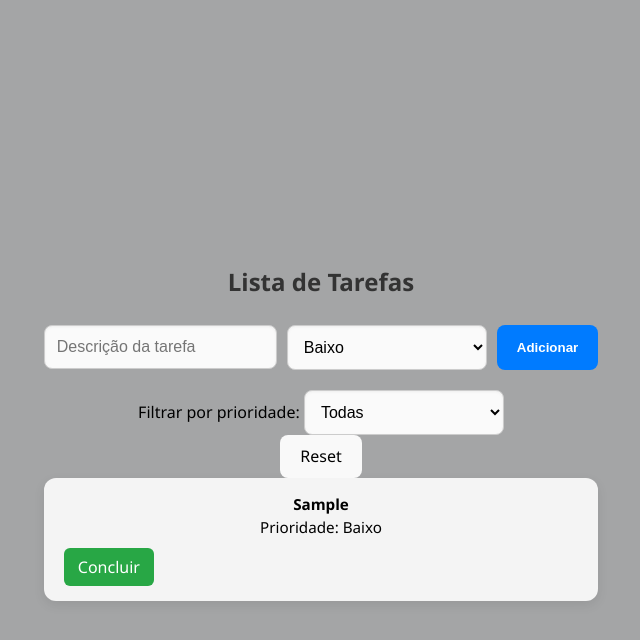
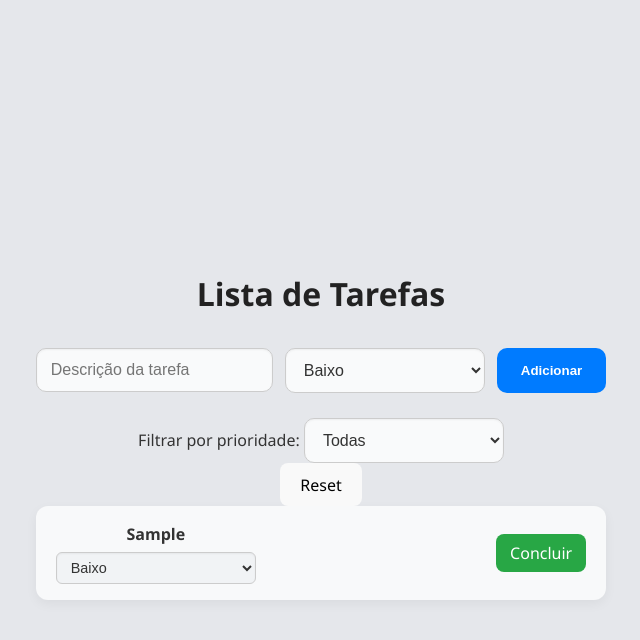
Before and after one commit to Mr-Vitor/Projeto-to-do-list, a React (Vite) app in the folder to-do-list/: page / in a window 1280 px wide. Both pictures are taken after typing "Sample" into the empty fields and a click on the input "Adicionar". Shown: the top 640 px of the page, without its empty margins (319-959 px from the left). Built offline with nearby package versions, Linux system fonts and the light colour scheme.

Commit message:
Prioridade tratamento de erro

```diff
--- a/to-do-list/src/componentes/Listar.css
+++ b/to-do-list/src/componentes/Listar.css
@@ -1,33 +1,33 @@
-/* Listar.css */
-
 body {
     font-family: 'Segoe UI', Tahoma, Geneva, Verdana, sans-serif;
-    background-color: #a4a5a6;
+    background-color: #e5e7eb;
     margin: 0;
     padding: 30px;
-    color: black;
+    color: #333;
 }
 
 h2 {
     text-align: center;
-    color: #333;
-    margin-bottom: 25px;
+    color: #222;
+    font-size: 2rem;
+    margin-bottom: 30px;
 }
 
 .container {
-    max-width: 700px;
+    max-width: 720px;
     margin: 0 auto;
-    background: #fff;
-    padding: 25px 30px;
-    border-radius: 16px;
-    box-shadow: 0 8px 20px rgba(0, 0, 0, 0.1);
+    background: #ffffff;
+    padding: 30px;
+    border-radius: 18px;
+    box-shadow: 0 10px 25px rgba(0, 0, 0, 0.1);
 }
 
+/* Formulário */
 form {
     display: flex;
     flex-wrap: wrap;
-    gap: 10px;
-    margin-bottom: 20px;
+    gap: 12px;
+    margin-bottom: 25px;
     justify-content: center;
 }
 
@@ -35,22 +35,30 @@ input[type="text"],
 select {
     flex: 1;
     min-width: 200px;
-    padding: 12px;
+    padding: 12px 14px;
     font-size: 1rem;
-    border-radius: 8px;
+    border-radius: 10px;
     border: 1px solid #ccc;
-    background-color: #fafafa;
-    color: black;
-    box-shadow: inset 0 1px 3px rgba(0, 0, 0, 0.05);
+    background-color: #f9fafb;
+    color: #333;
+    box-shadow: inset 0 1px 2px rgba(0, 0, 0, 0.05);
+    transition: border-color 0.2s;
 }
 
+input[type="text"]:focus,
+select:focus {
+    border-color: #007bff;
+    outline: none;
+}
+
+/* Botão adicionar */
 input[type="submit"] {
-    padding: 12px 20px;
-    font-weight: bold;
+    padding: 12px 24px;
     background-color: #007bff;
     color: white;
+    font-weight: bold;
     border: none;
-    border-radius: 8px;
+    border-radius: 10px;
     cursor: pointer;
     transition: background 0.2s ease;
 }
@@ -59,6 +67,7 @@ input[type="submit"]:hover {
     background-color: #0056b3;
 }
 
+/* Filtros e reset */
 .filter-container,
 .reset-container {
     display: flex;
@@ -66,29 +75,31 @@ input[type="submit"]:hover {
     align-items: center;
     flex-wrap: wrap;
     margin-bottom: 20px;
-    gap: 10px;
+    gap: 12px;
 }
 
-.filter-container select {
-    padding: 10px;
+.filter-container select,
+.reset-container button {
+    padding: 10px 16px;
+    font-size: 0.95rem;
     border-radius: 8px;
     border: 1px solid #ccc;
 }
 
+/* Botão reset */
 .reset-container button {
     background-color: #dc3545;
     color: white;
-    padding: 10px 16px;
     border: none;
-    border-radius: 8px;
     cursor: pointer;
     transition: background 0.2s ease;
 }
 
 .reset-container button:hover {
-    background-color: #a71d2a;
+    background-color: #b02a37;
 }
 
+/* Lista de tarefas */
 ul {
     list-style: none;
     padding: 0;
@@ -96,15 +107,15 @@ ul {
 }
 
 li {
-    background-color: #f4f4f4;
+    background-color: #f8f9fa;
     border-radius: 12px;
-    box-shadow: 0 4px 12px rgba(0, 0, 0, 0.08);
-    padding: 15px 20px;
-    margin-bottom: 15px;
+    box-shadow: 0 4px 12px rgba(0, 0, 0, 0.05);
+    padding: 16px 20px;
+    margin-bottom: 16px;
     display: flex;
-    flex-direction: column;
-    gap: 10px;
-    transition: all 0.2s ease-in-out;
+    justify-content: space-between;
+    align-items: center;
+    transition: transform 0.2s;
 }
 
 li:hover {
@@ -112,20 +123,38 @@ li:hover {
 }
 
 li.concluida {
-    opacity: 0.5;
+    background-color: #d1e7dd;
+    color: #495057;
+    text-decoration: line-through;
+    font-style: italic;
+    opacity: 0.7;
 }
 
+/* Texto e prioridade */
+.text {
+    display: flex;
+    flex-direction: column;
+    gap: 6px;
+}
 
 .text span {
-    display: block;
-    font-size: 0.95rem;
+    font-size: 1rem;
 }
 
+.text select {
+    padding: 6px 10px;
+    border-radius: 6px;
+    border: 1px solid #ccc;
+    background-color: #f1f3f5;
+    color: #333;
+    font-size: 0.9rem;
+}
+
+/* Botões nas tarefas */
 li button {
-    align-self: flex-start;
     padding: 8px 14px;
     border: none;
-    border-radius: 6px;
+    border-radius: 8px;
     background-color: #28a745;
     color: white;
     cursor: pointer;
@@ -135,16 +164,3 @@ li button {
 li button:hover {
     background-color: #1e7e34;
 }
-
-@media (max-width: 600px) {
-    form {
-        flex-direction: column;
-        align-items: stretch;
-    }
-
-    .filter-container,
-    .reset-container {
-        flex-direction: column;
-        align-items: stretch;
-    }
-}
--- a/to-do-list/src/componentes/Listar.jsx
+++ b/to-do-list/src/componentes/Listar.jsx
@@ -38,6 +38,13 @@ export default function Listar() {
     const listaFiltrada = lista.filter(item => {
         return filtro === 'todas' || item.prioridade === filtro
     })
+
+    const handleChangePrioridade = (id, novaPrioridade) => {
+        setLista(lista.map(item =>
+            item.id === id ? { ...item, prioridade: novaPrioridade } : item
+        ));
+    };
+
 
     return (
         <div>
@@ -82,8 +89,14 @@ export default function Listar() {
                                 <strong>{item.texto}</strong>
                             </span>
                             <span>
-                                Prioridade: {item.prioridade}
-
+                                <select
+                                value={item.prioridade}
+                                onChange={(e) => handleChangePrioridade(item.id, e.target.value)}
+                                >
+                                {prioridades.map(p => (
+                                    <option key={p} value={p}>{p}</option>
+                                ))}
+                                </select>
                             </span>
                         </div>
 
```
